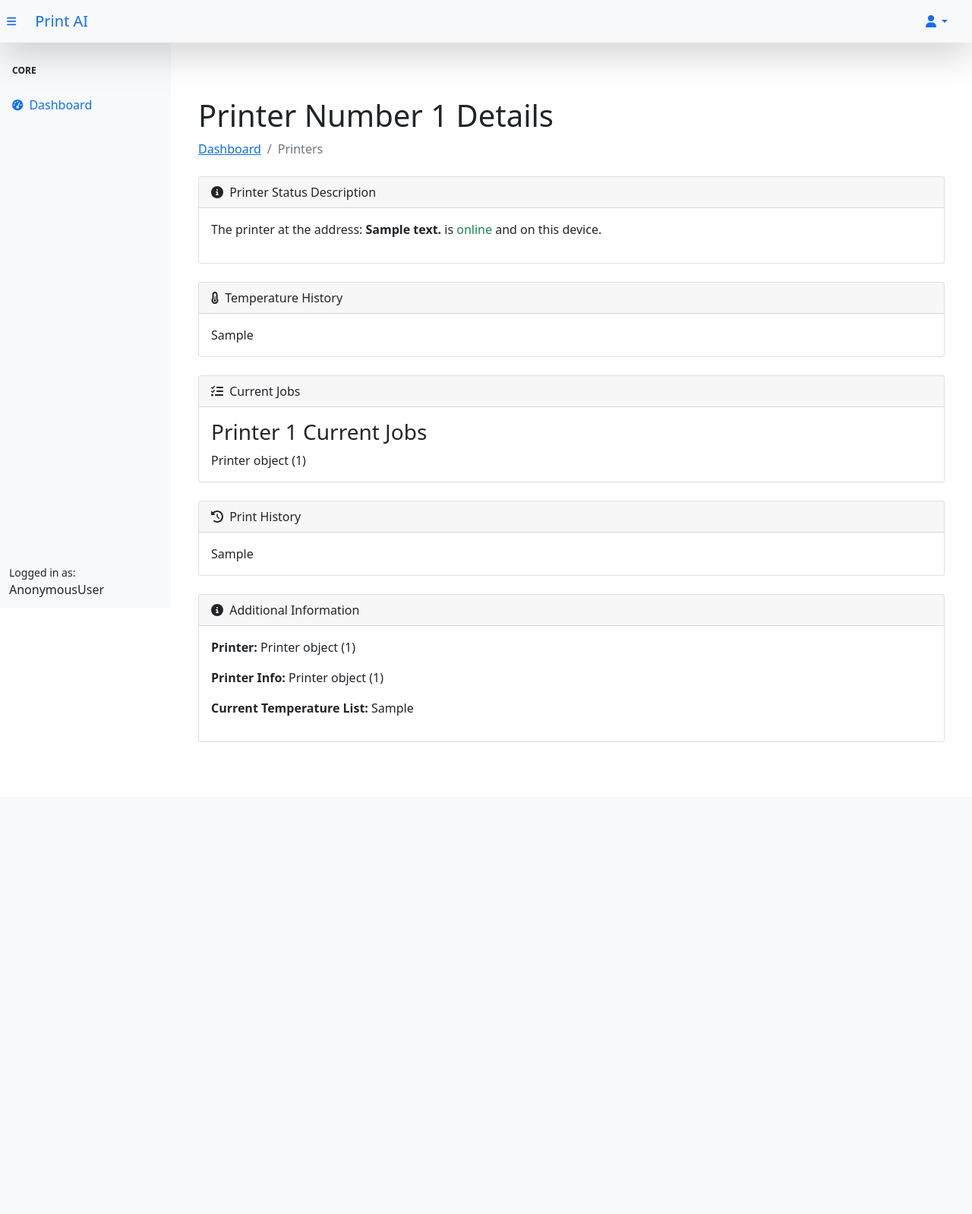
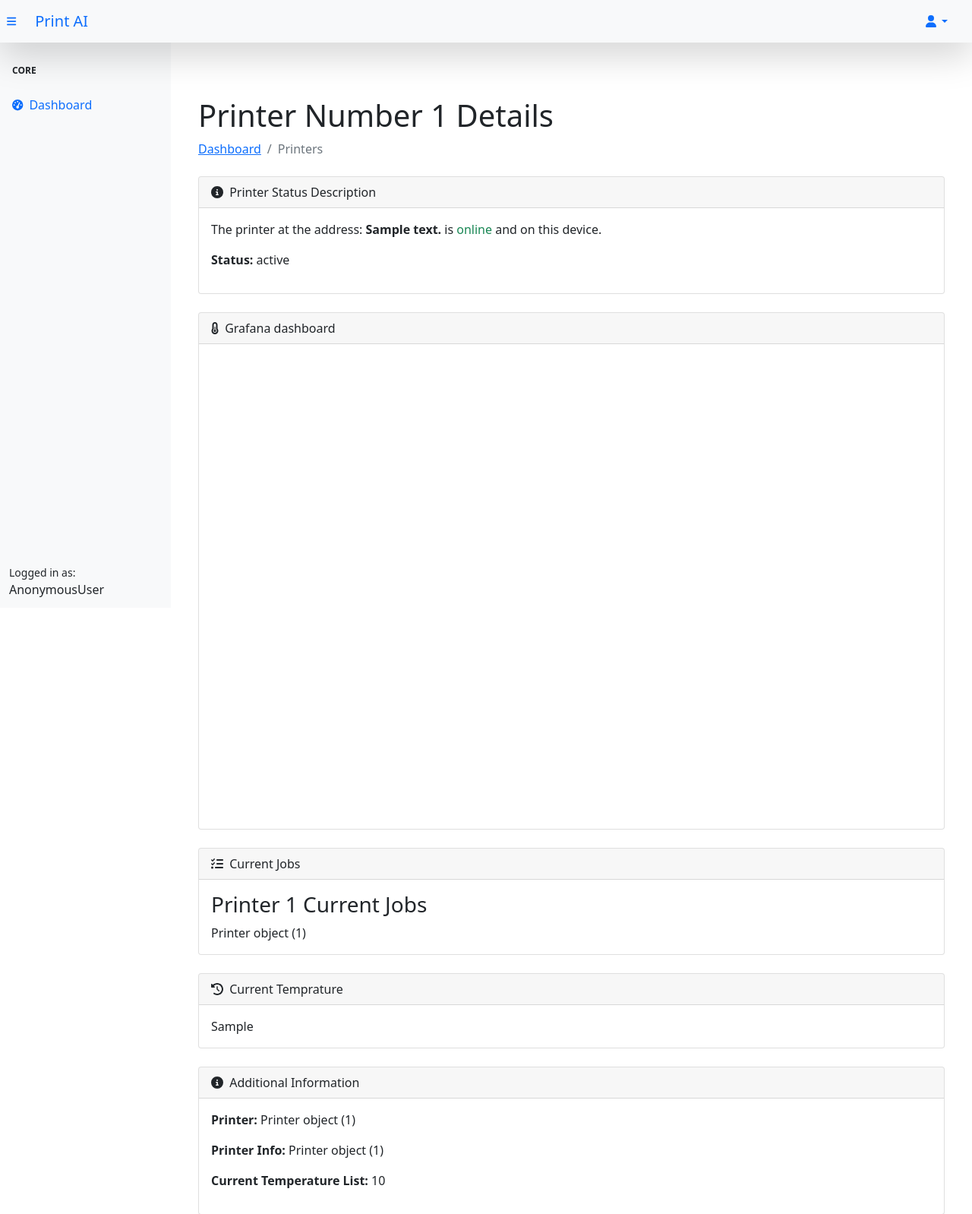
Before and after one commit to msedaghath/PrintAI_Masterarbeit, a Django app: template apidashboard/dataportal/portal/templates/portal/printer_pages/printer_detail.html in a window 1280 px wide. Shown: the top 1598 px of the page at 76% size. Before the commit the page ends 977 px from the top, so only its background shows below. Run offline with Django 4.2, Linux system fonts and the light colour scheme; tables that the repository leaves empty hold one stand-in row (values such as "Sample post"); the template is opened without the code that fills it: values that come from a table or form of the project are taken from there, most other values are stand-ins (such as "Sample title", 1, 10 or a date in 2020); some libraries are stand-ins or nearby versions.

Commit message:
Enhance printer detail page by adding printer status and updating temperature display with Grafana dashboard

```diff
--- a/apidashboard/dataportal/portal/templates/portal/printer_pages/printer_detail.html
+++ b/apidashboard/dataportal/portal/templates/portal/printer_pages/printer_detail.html
@@ -21,15 +21,18 @@
                         <span class="text-danger">offline</span> showing error: <q>{{message}}</q>.
                         {% endif %}
                     </p>
+                    <p><strong>Status:</strong> {{ printer_status }}</p> <!-- Add this line to show the status -->
                 </div>
             </div>
             <div class="card mb-4">
                 <div class="card-header">
                     <i class="fas fa-thermometer-half me-1"></i>
-                    Temperature History
+                    <!-- Temperature History -->
+                     Grafana dashboard
                 </div>
                 <div class="card-body">
-                    {{temprature_history}}
+                    <!-- {{temprature_history}} -->
+                    <iframe src="http://localhost:3000/dashboard/snapshot/ELgHGjcLq0GVYfsDnORqr0cgYTQ7KMj0" width="100%" height="600" frameborder="0"></iframe>
                 </div>
             </div>
             <div class="card mb-4">
@@ -45,7 +48,7 @@
             <div class="card mb-4">
                 <div class="card-header">
                     <i class="fas fa-history me-1"></i>
-                    Print History
+                    Current Temprature
                 </div>
                 <div class="card-body">
                     {{print_history}}
@@ -59,7 +62,7 @@
                 <div class="card-body">
                     <p><strong>Printer:</strong> {{printer}}</p>
                     <p><strong>Printer Info:</strong> {{printer_info}}</p>
-                    <p><strong>Current Temperature List:</strong> {{current_temprature}}</p>
+                    <p><strong>Current Temperature List:</strong> {{current_temperature}}</p>
                 </div>
             </div>
         </div>
```
